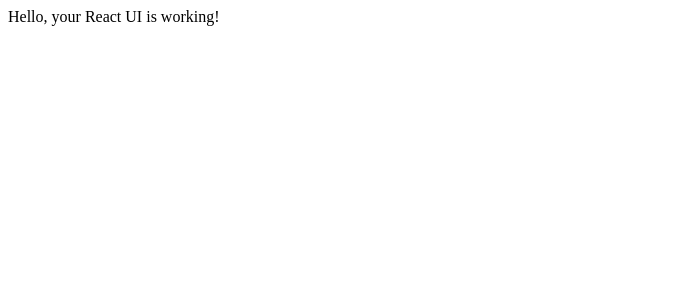
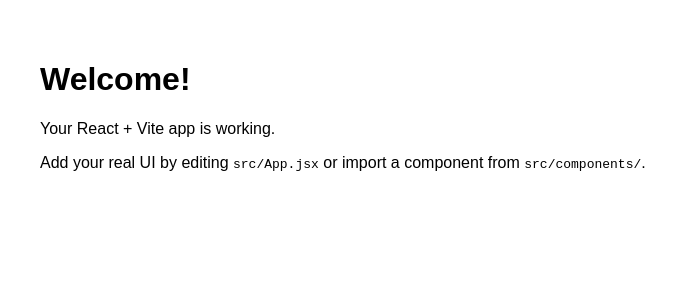
Before and after one commit to arkvdaogmail/patent-claude, a React (Vite) app: page / in a window 1280 px wide. Shown: the top 300 px of the page, without its empty margins (0-696 px from the left). Built offline with nearby package versions, Linux system fonts and the light colour scheme.

Commit message:
Update App.jsx

```diff
--- a/src/App.jsx
+++ b/src/App.jsx
@@ -1,3 +1,9 @@
 export default function App() {
-  return <div>Hello, your React UI is working!</div>;
+  return (
+    <div style={{ padding: 32, fontFamily: 'sans-serif' }}>
+      <h1>Welcome!</h1>
+      <p>Your React + Vite app is working.</p>
+      <p>Add your real UI by editing <code>src/App.jsx</code> or import a component from <code>src/components/</code>.</p>
+    </div>
+  );
 }
```
